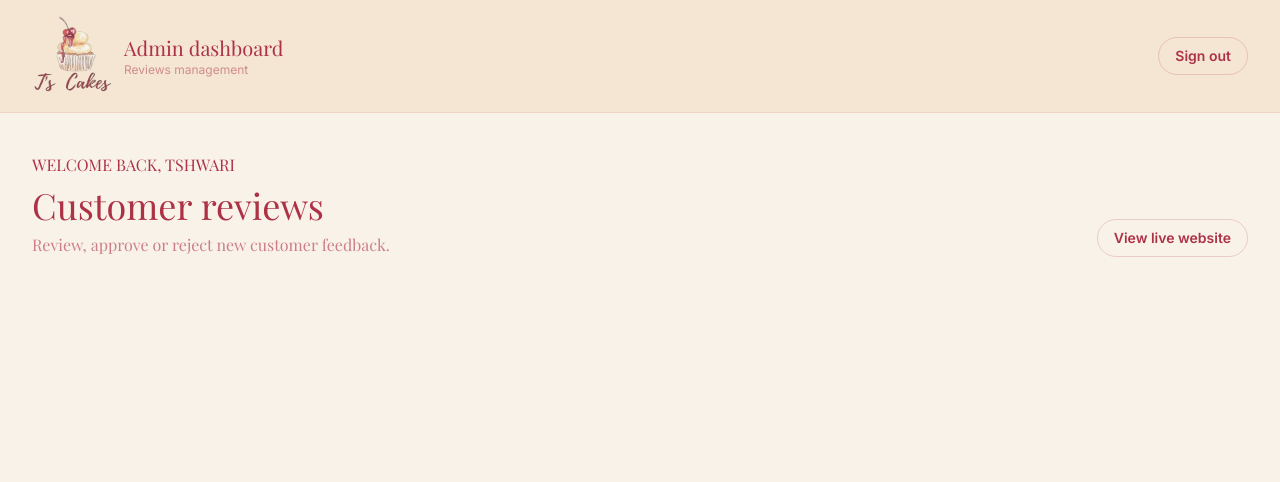
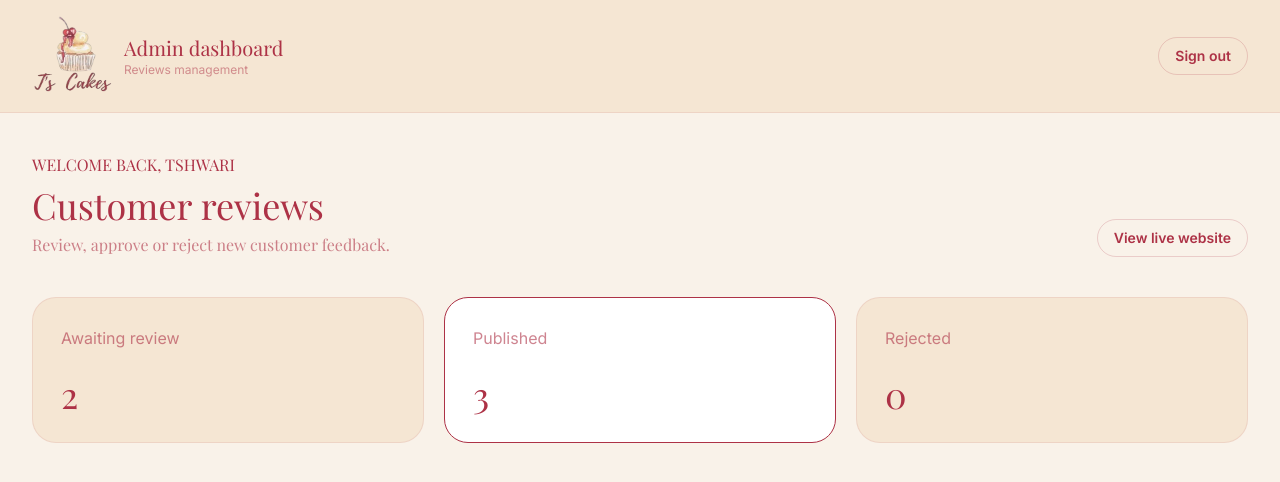
Before and after one commit to thatomakhusha/ts-cakes, a Next.js app: page /dashboard in a window 1280 px wide. Shown: the top 482 px of the page. Built offline with nearby package versions, Linux system fonts and the light colour scheme; a web font is replaced by a local one.

Commit message:
Build ReviewStats

```diff
--- a/src/components/dashboard/DashboardOverview.tsx
+++ b/src/components/dashboard/DashboardOverview.tsx
@@ -1,4 +1,5 @@
 import Link from "next/link";
+import ReviewStats from "./ReviewStats";
 
 const DashboardOverview = () => {
     return (
@@ -19,6 +20,7 @@ const DashboardOverview = () => {
                     View live website
                 </Link>
             </div>
+            <ReviewStats />
         </section>
      );
 }
--- /dev/null
+++ b/src/components/dashboard/ReviewStats.tsx
@@ -0,0 +1,37 @@
+const ReviewStats = () => {
+    return (
+        <div className="mt-10 grid gap-5 md:grid-cols-3">
+            <div className="rounded-3xl border border-burgundy/10 bg-cream p-7">
+                <p className="text-burgundy/60">
+                    Awaiting review
+                </p>
+
+                <p className="mt-6 font-display text-4xl text-burgundy">
+                    2
+                </p>
+            </div>
+
+            <div className="rounded-3xl border border-burgundy bg-white p-7">
+                <p className="text-burgundy/60">
+                    Published
+                </p>
+
+                <p className="mt-6 font-display text-4xl text-burgundy">
+                    3
+                </p>
+            </div>
+
+            <div className="rounded-3xl border border-burgundy/10 bg-cream p-7">
+                <p className="text-burgundy/60">
+                    Rejected
+                </p>
+
+                <p className="mt-6 font-display text-4xl text-burgundy">
+                    0
+                </p>
+            </div>
+        </div>
+    );
+};
+
+export default ReviewStats;
```
